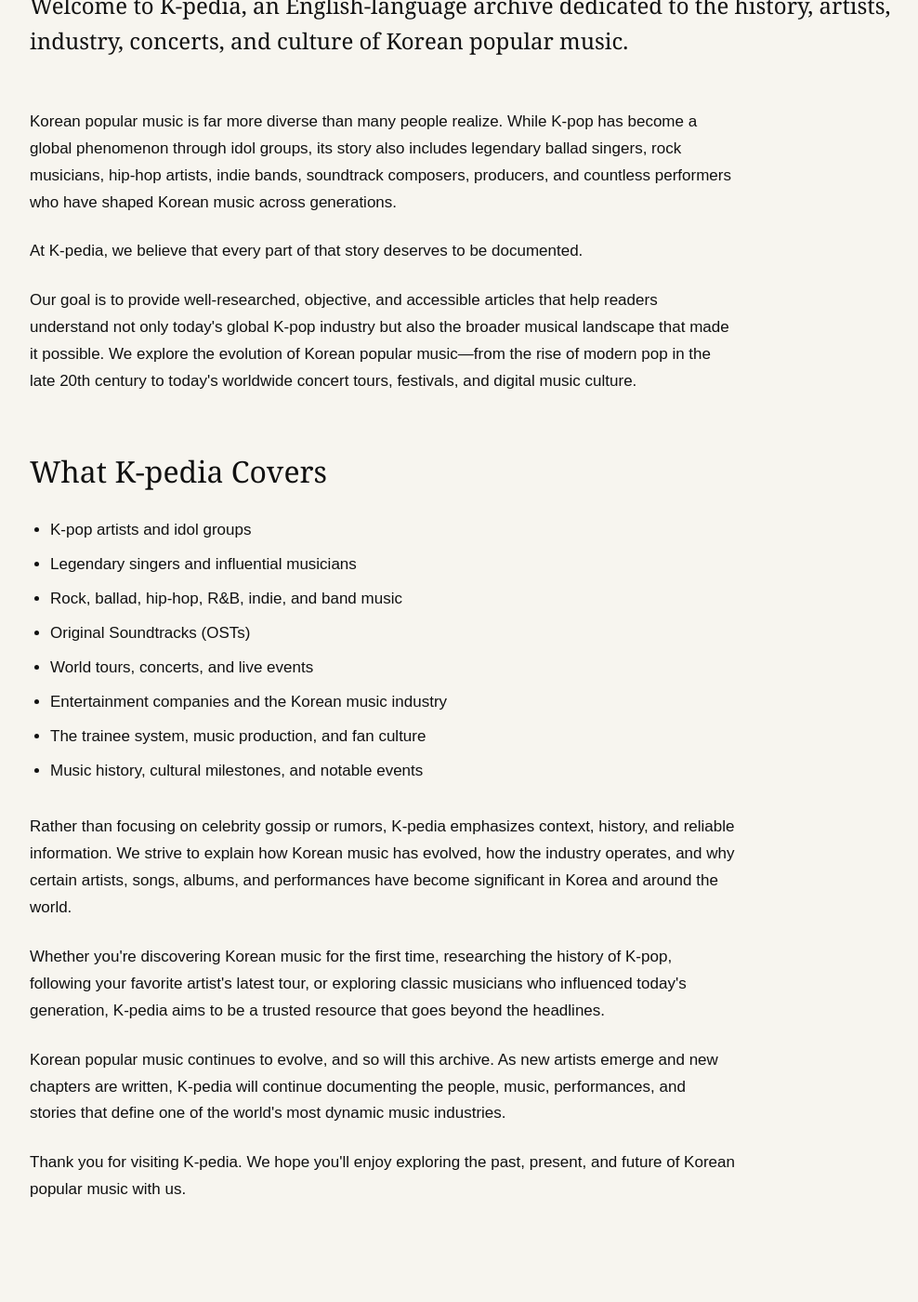
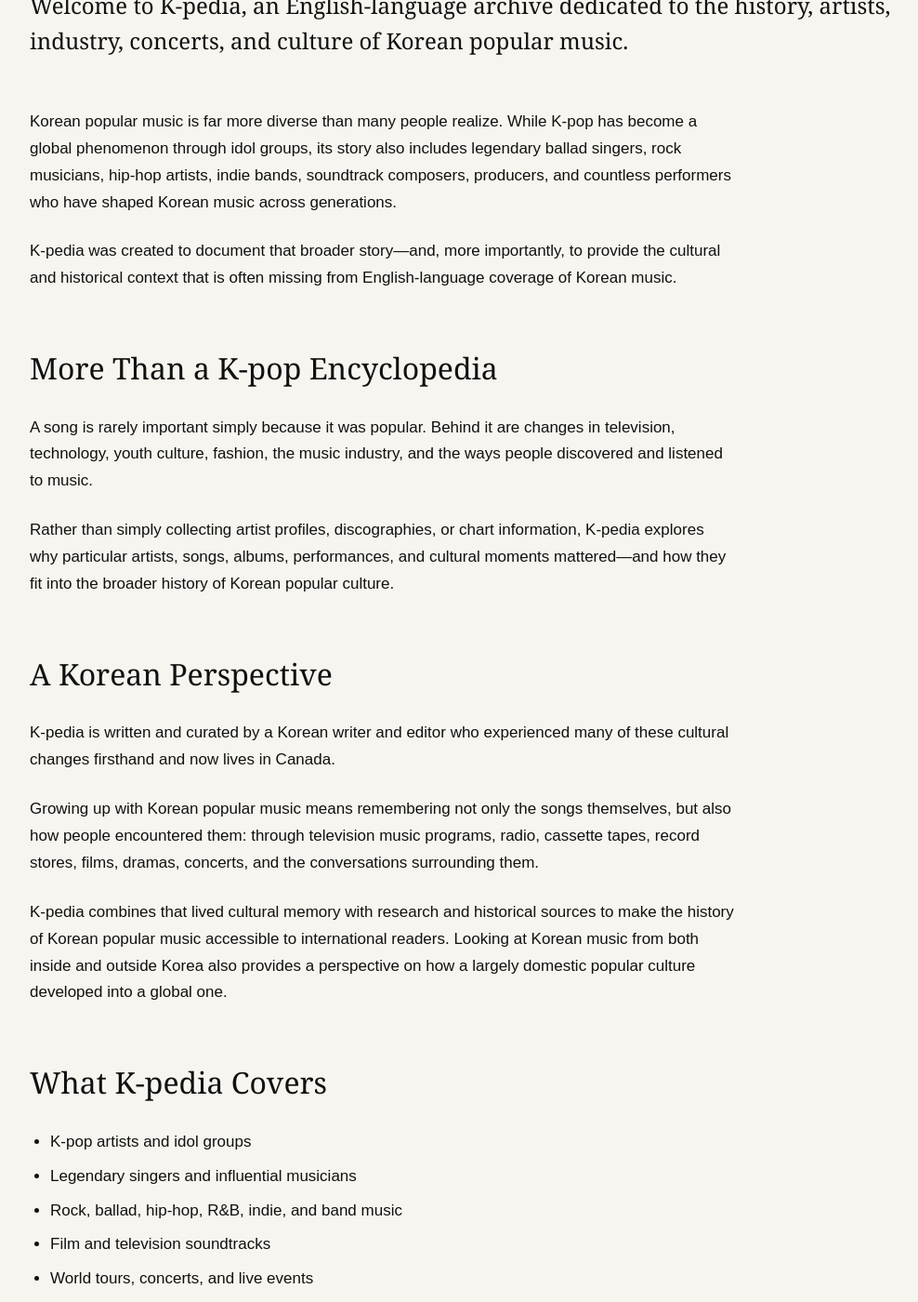
Before and after one commit to kpopkpedia/Kcurator, a Jekyll site: the page built from about.html, in a window 1280 px wide and 1400 px high, scrolled down 529 px. Shown: the whole window at 93% size, without its empty margins (128-1116 px from the left). Built offline with Jekyll 4.4.1, drawn with Linux system fonts in a browser that asks for light colours; some of the changed text lies outside the part shown.

Commit message:
Update about.html

```diff
--- a/about.html
+++ b/about.html
@@ -148,17 +148,47 @@ permalink: /about/
   </p>
 
   <p>
-        At K-pedia, we believe that every part of that story deserves to be
-        documented.
+    K-pedia was created to document that broader story—and, more importantly,
+    to provide the cultural and historical context that is often missing from
+    English-language coverage of Korean music.
+  </p>
+
+  <h2>More Than a K-pop Encyclopedia</h2>
+
+  <p>
+    A song is rarely important simply because it was popular. Behind it are
+    changes in television, technology, youth culture, fashion, the music
+    industry, and the ways people discovered and listened to music.
   </p>
 
   <p>
-        Our goal is to provide well-researched, objective, and accessible
-        articles that help readers understand not only today's global K-pop
-        industry but also the broader musical landscape that made it possible.
-        We explore the evolution of Korean popular music—from the rise of
-        modern pop in the late 20th century to today's worldwide concert tours,
-        festivals, and digital music culture.
+    Rather than simply collecting artist profiles, discographies, or chart
+    information, K-pedia explores why particular artists, songs, albums,
+    performances, and cultural moments mattered—and how they fit into the
+    broader history of Korean popular culture.
+  </p>
+
+  <h2>A Korean Perspective</h2>
+
+  <p>
+    K-pedia is written and curated by a Korean writer and editor who
+    experienced many of these cultural changes firsthand and now lives in
+    Canada.
+  </p>
+
+  <p>
+    Growing up with Korean popular music means remembering not only the songs
+    themselves, but also how people encountered them: through television music
+    programs, radio, cassette tapes, record stores, films, dramas, concerts,
+    and the conversations surrounding them.
+  </p>
+
+  <p>
+    K-pedia combines that lived cultural memory with research and historical
+    sources to make the history of Korean popular music accessible to
+    international readers. Looking at Korean music from both inside and outside
+    Korea also provides a perspective on how a largely domestic popular culture
+    developed into a global one.
   </p>
 
   <h2>What K-pedia Covers</h2>
@@ -167,38 +197,38 @@ permalink: /about/
     <li>K-pop artists and idol groups</li>
     <li>Legendary singers and influential musicians</li>
     <li>Rock, ballad, hip-hop, R&amp;B, indie, and band music</li>
-        <li>Original Soundtracks (OSTs)</li>
+    <li>Film and television soundtracks</li>
     <li>World tours, concerts, and live events</li>
     <li>Entertainment companies and the Korean music industry</li>
-        <li>The trainee system, music production, and fan culture</li>
-        <li>Music history, cultural milestones, and notable events</li>
+    <li>Broadcasting, fandom, and music culture</li>
+    <li>Historical events and cultural moments that shaped Korean music</li>
   </ul>
 
+  <h2>Editorial Approach</h2>
+
   <p>
-        Rather than focusing on celebrity gossip or rumors, K-pedia emphasizes
-        context, history, and reliable information. We strive to explain how
-        Korean music has evolved, how the industry operates, and why certain
-        artists, songs, albums, and performances have become significant in
-        Korea and around the world.
+    K-pedia emphasizes context, history, and reliable information rather than
+    celebrity gossip or rumors. Articles are researched using available
+    records, contemporary reporting, broadcasts, official materials, and
+    other relevant sources.
+  </p>
+
+  <p>
+    When historical accounts differ or information cannot be independently
+    confirmed, K-pedia aims to avoid presenting uncertain claims as established
+    fact. The goal is not simply to document what happened, but to preserve
+    the context that helps explain why it mattered.
   </p>
 
   <p>
     Whether you're discovering Korean music for the first time, researching
-        the history of K-pop, following your favorite artist's latest tour, or
-        exploring classic musicians who influenced today's generation, K-pedia
-        aims to be a trusted resource that goes beyond the headlines.
+    the history of K-pop, or exploring the artists and cultural moments that
+    influenced today's generation, K-pedia aims to provide a deeper way to
+    understand Korean popular music.
   </p>
 
   <p>
     Korean popular music continues to evolve, and so will this archive.
-        As new artists emerge and new chapters are written, K-pedia will
-        continue documenting the people, music, performances, and stories that
-        define one of the world's most dynamic music industries.
-      </p>
-
-      <p>
-        Thank you for visiting K-pedia. We hope you'll enjoy exploring the
-        past, present, and future of Korean popular music with us.
   </p>
 
 </div>
```
Lines whose indentation alone changed are shown as unchanged.
